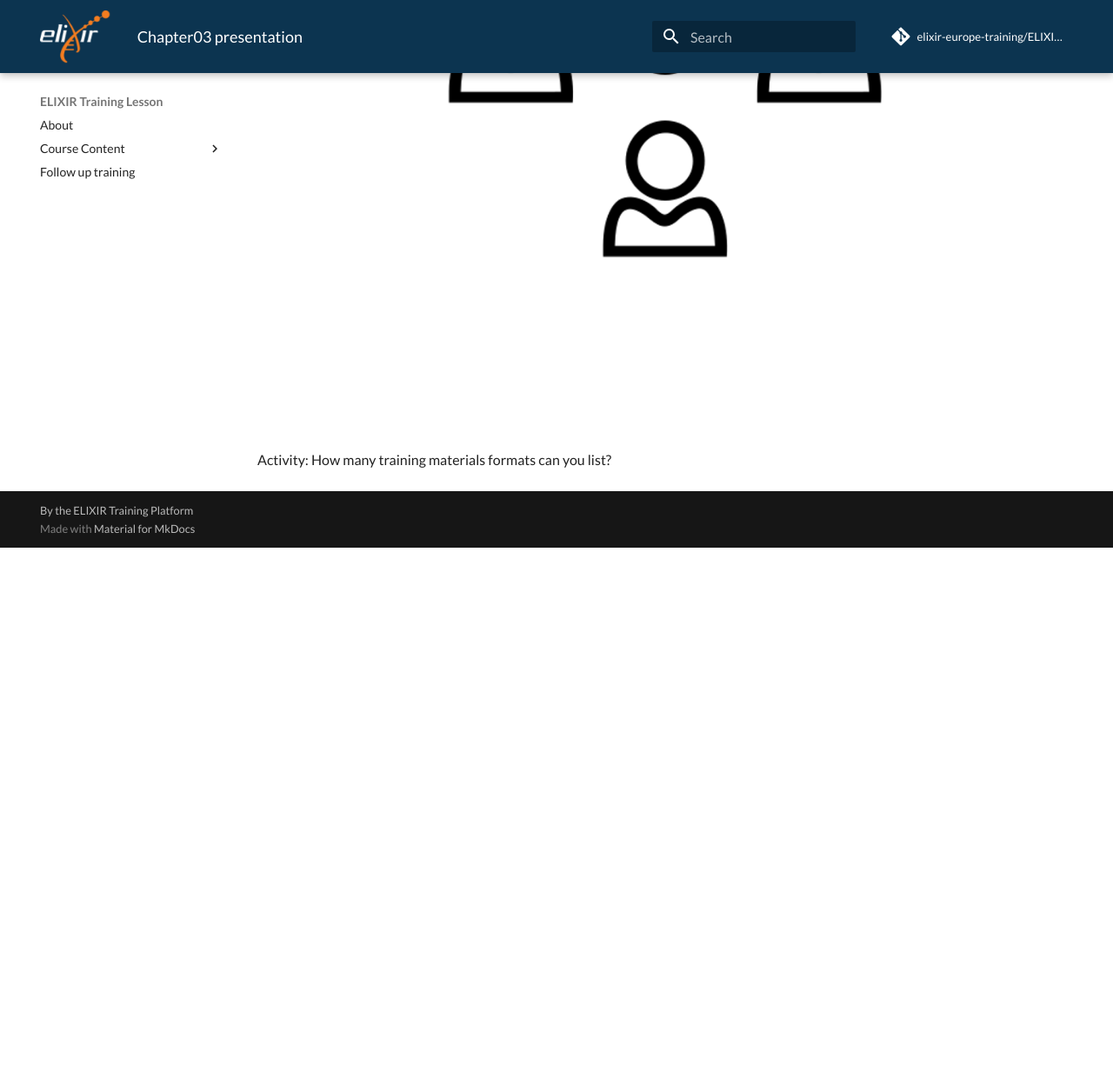
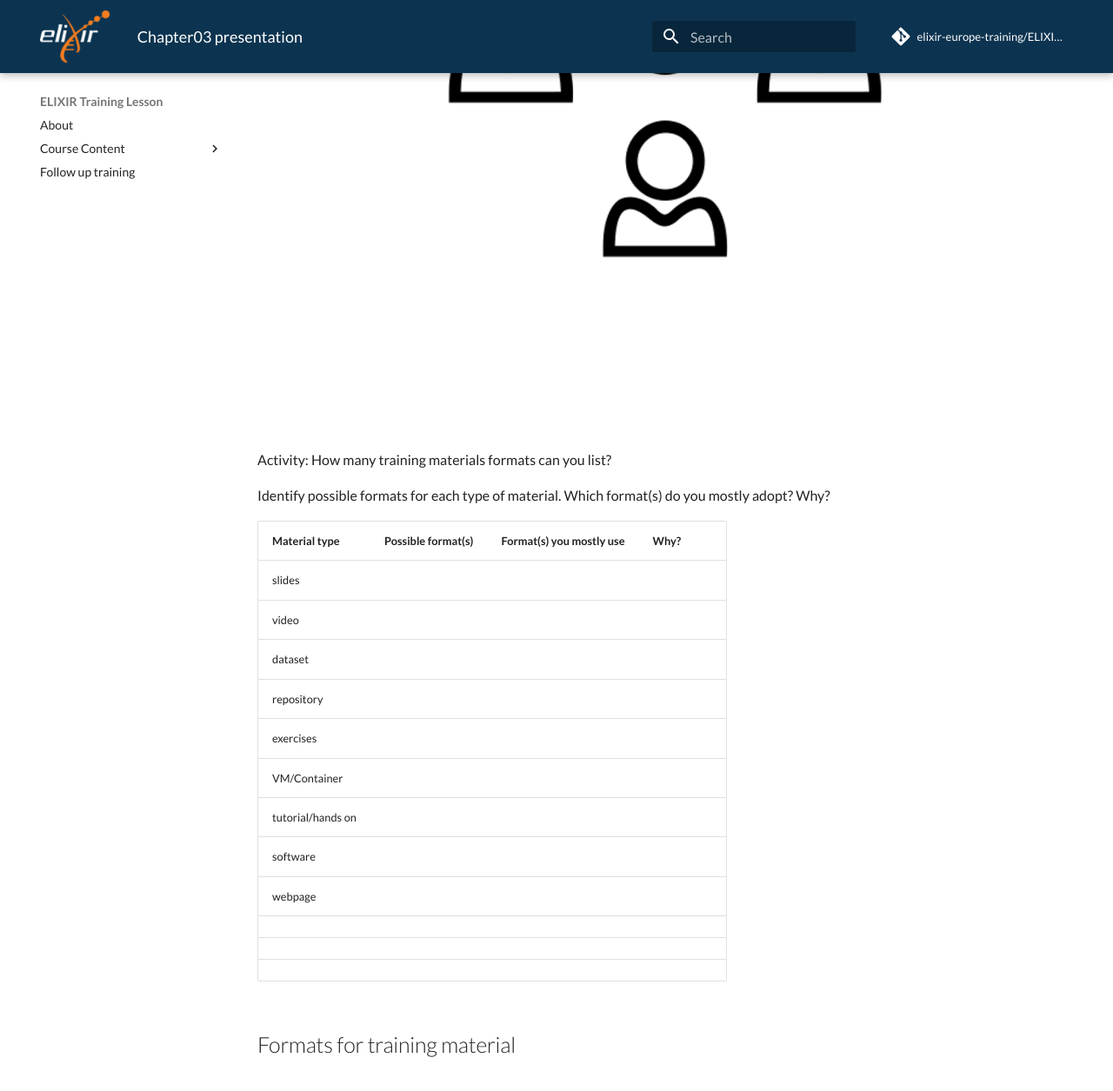
Before and after one commit to elixir-europe-training/ELIXIR-TrP-FAIR-Material-By-Design, an MkDocs documentation site: the page built from docs/chapters/chapter03-presentation.md, in a window 1280 px wide and 1400 px high, scrolled down 1358 px. Shown: the top 1255 px of the window at 87% size. Built offline with MkDocs 1.6.1 and Material for MkDocs 9.7.7, drawn with Linux system fonts in a browser that asks for light colours; comment, search, counter and statistics services are not loaded; before the commit the page ends 1988 px from its top, so only the background shows below that.

Commit message:
Update chapter03 -upload second slide illustrations

```diff
--- a/docs/chapters/chapter03-presentation.md
+++ b/docs/chapters/chapter03-presentation.md
@@ -106,6 +106,30 @@
 ## Formats for training material
 
 ![](../assets/images/03-activity-team.png)<!--
-style = "width: 50px;"
+style = "width: 100px;"
 -->
 Activity: How many training materials formats can you list?
+
+Identify possible formats for each type of material. Which format(s) do you mostly adopt? Why?
+
+ | Material type | Possible format(s) | Format(s) you mostly use | Why? |
+ | --- | --- | --- | --- |
+ | slides |  |  | |
+ | video |  |  | |
+ | dataset |  |  | |
+ | repository |  |  | |
+ | exercises |  |  | |
+ | VM/Container |  |  | |
+ | tutorial/hands on |  |  | |
+ | software |  |  | |
+ | webpage |  |  | |
+ |  |  |  | |
+ |  |  |  | |
+ |  |  |  | |
+
+## Formats for training material
+
+![](../assets/images/03-formats.png)<!--
+style = "width: 100px;"
+-->
+![](../assests/images/03-overview-formats.png)
```
